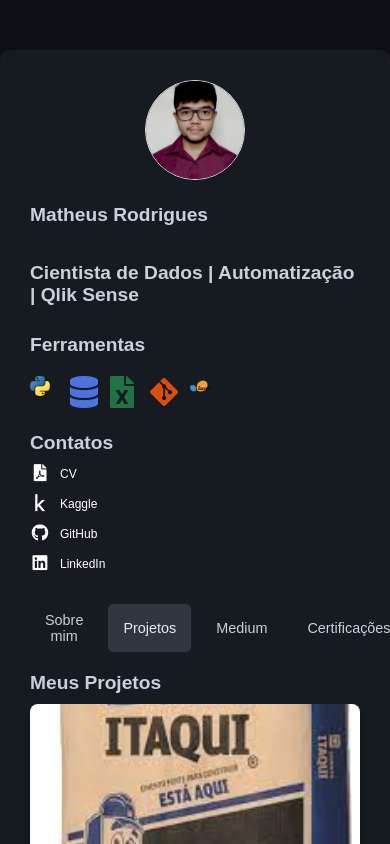
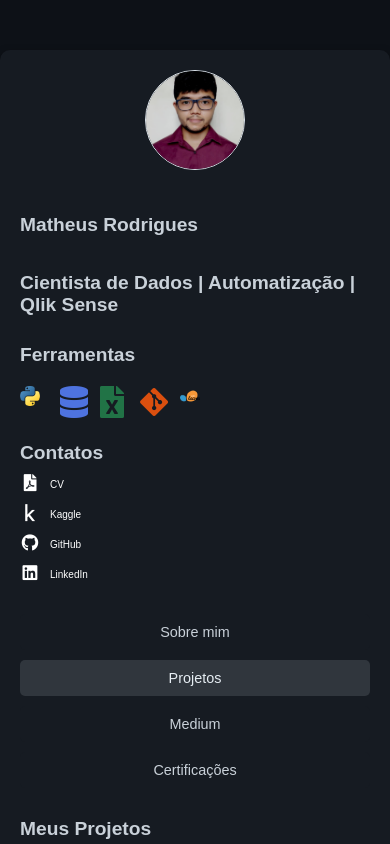
Before and after one commit to Mat004/official_portfolio, a plain HTML site: page index.html in a window 390 px wide. Both pictures are taken after a click on the button "Projetos". Shown: the top 844 px of the page. Drawn offline with Linux system fonts and the light colour scheme.

Commit message:
Tentativa 2 de ajustar responsividade

```diff
--- a/style.css
+++ b/style.css
@@ -188,54 +188,71 @@ ul li {
     text-decoration: underline;
 }
 
-/* Ajustes para telas menores */
+/* Ajustes gerais para telas menores */
 @media (max-width: 768px) {
     .container {
-        flex-direction: column;
+        flex-direction: column; /* Empilha as colunas em telas pequenas */
+        padding: 10px; /* Reduz o padding */
     }
 
     .left-column, .right-column {
-        width: 100%;
+        width: 100%; /* Colunas ocupam toda a largura da tela */
         padding: 10px;
     }
 
+    .profile-picture img {
+        width: 120px;
+        height: 120px; /* Reduz o tamanho da imagem de perfil */
+        margin-bottom: 20px;
+    }
+
+    /* Ajustes nas abas */
+    .tabs {
+        flex-direction: column; /* Abas empilhadas em vez de lado a lado */
+    }
+
+    .tab-button {
+        margin-bottom: 10px; /* Espaço entre as abas */
+        width: 100%; /* Abas ocupam 100% da largura */
+        font-size: 0.9em; /* Ajuste no tamanho da fonte */
+    }
+
+    /* Projetos se ajustam ao tamanho da tela */
     .project-container {
         flex-direction: column;
+        gap: 10px; /* Espaço menor entre os projetos */
     }
 
     .project {
-        width: 100%; /* Ocupa a largura total em telas pequenas */
+        width: 100%; /* Cada projeto ocupa toda a largura da tela */
+    }
+
+    .project img {
+        height: auto; /* Ajusta a altura das imagens proporcionalmente */
     }
 }
 
+/* Ajustes para telas muito pequenas (ex: celulares) */
 @media (max-width: 480px) {
     h2, h3 {
-        font-size: 1.2em;
+        font-size: 1.2em; /* Reduz tamanho das fontes */
     }
 
-    .tab-button {
-        padding: 8px 15px;
-        font-size: 0.9em;
-    }
-
-    .project img {
-        height: 150px; /* Reduz a altura da imagem para dispositivos menores */
+    .profile-picture img {
+        width: 100px;
+        height: 100px; /* Imagem de perfil menor */
     }
 
     .tools img, .tools i {
         width: 20px;
-        height: 20px;
+        height: 20px; /* Reduz tamanho dos ícones */
     }
 
-    .profile-picture img {
-        width: 100px;
-        height: 100px;
+    .project img {
+        height: 150px; /* Limita altura das imagens de projeto */
+    }
+
+    .contacts a {
+        font-size: 10px; /* Tamanho de fonte menor para contatos */
     }
 }
-
-@media (max-width: 768px) {
-    .project-container {
-        display: flex;
-        flex-direction: column;
-    }
-}
```
